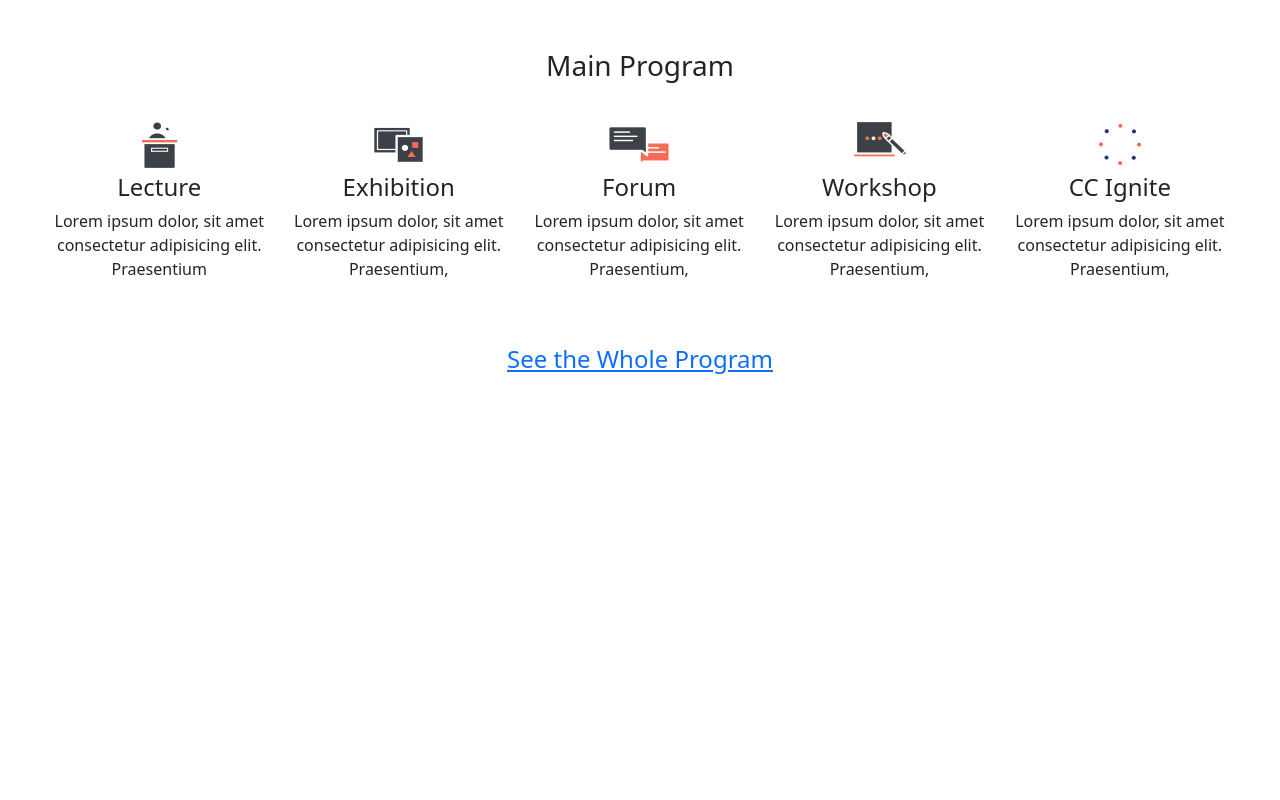
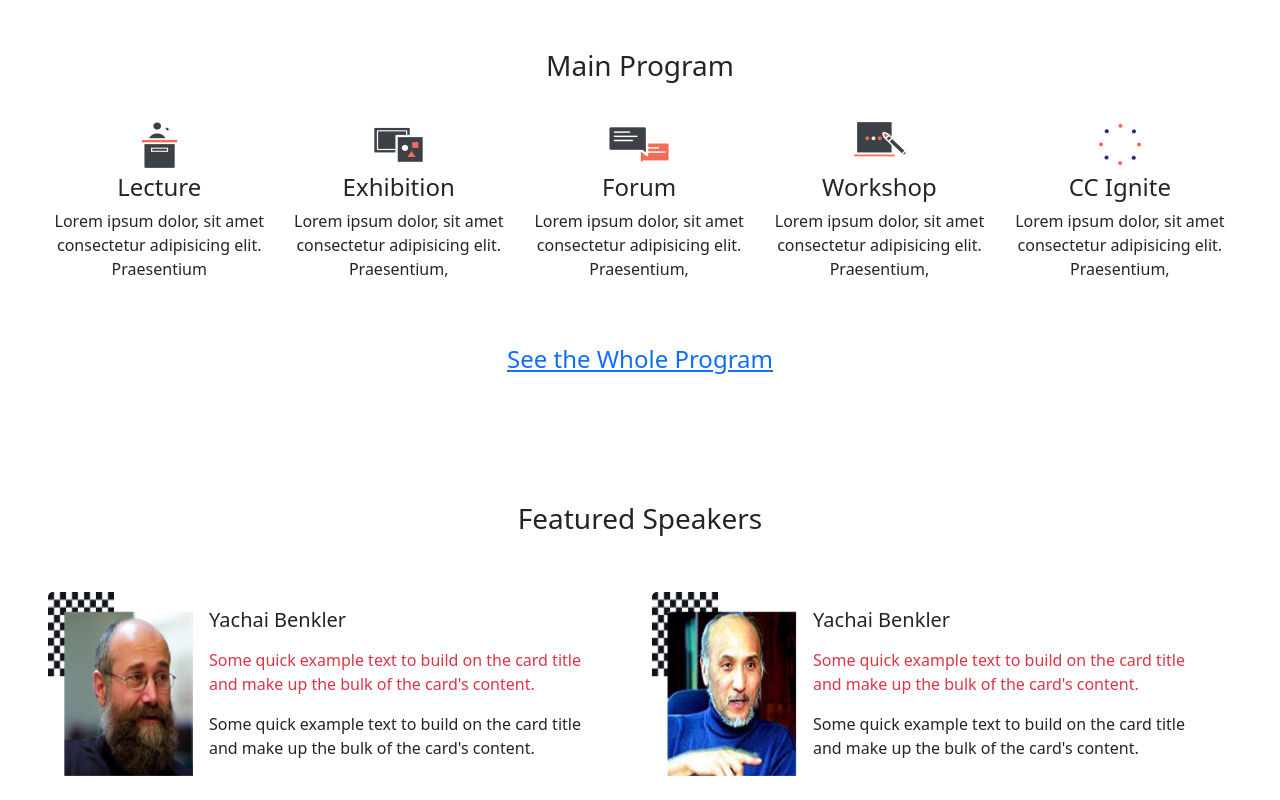
Before and after one commit to ndorrh/final-capstone, a website: page index.html in a window 1280 px wide. Shown: the part 718-1518 px from the top of the page. Before the commit the page ends 1148 px from the top, so only its background shows below. Drawn offline with nearby package versions, Linux system fonts and the light colour scheme.

Commit message:
Add featured speaker section with BS5 classes for styling

```diff
--- a/index.html
+++ b/index.html
@@ -223,7 +223,61 @@
         </a>
       </section>
 
-
+      <!--Featured speakers Section-->
+      <section
+        class="container-fluid cont d-flex flex-column gap-4 p-md-2 p-lg-5 p-2 pb-md-4 pb-lg-4"
+      >
+        <div
+          class="heading container-fluid d-flex justify-content-center flex-column align-items-center my-4"
+        >
+          <h3 class="heading-secondary container-fluid text-center">
+            Featured Speakers
+          </h3>
+          <span class="line"></span>
+        </div>
+        <div class="row">
+          <div class="card container-fluid d-flex flex-row border-0 col-md-6">
+            <img
+              src="images/speaker_01.png"
+              class="card-img-top speakers w-25"
+              alt="Oswald"
+            />
+            <div class="card-body w-75 d-flex flex-column gap-2">
+              <h5 class="card-title">Yachai Benkler</h5>
+              <p class="card-text text-danger mb-0">
+                Some quick example text to build on the card title and make up
+                the bulk of the card's content.
+              </p>
+              <span class="line"></span>
+              <p class="card-text">
+                Some quick example text to build on the card title and make up
+                the bulk of the card's content.
+              </p>
+            </div>
+          </div>
+          <div
+            class="card container-fluid d-flex flex-row border-0 mb-0 col-md-6"
+          >
+            <img
+              src="images/speaker_02.png"
+              class="card-img-top speakers w-25"
+              alt="Oswald"
+            />
+            <div class="card-body w-75 d-flex flex-column gap-2">
+              <h5 class="card-title">Yachai Benkler</h5>
+              <p class="card-text text-danger mb-0">
+                Some quick example text to build on the card title and make up
+                the bulk of the card's content.
+              </p>
+              <span class="line"></span>
+              <p class="card-text">
+                Some quick example text to build on the card title and make up
+                the bulk of the card's content.
+              </p>
+            </div>
+          </div>
+        </div>
+      </section>
     </main>
     <script
       src="https://cdn.jsdelivr.net/npm/bootstrap@5.2.0/dist/js/bootstrap.bundle.min.js"
```
